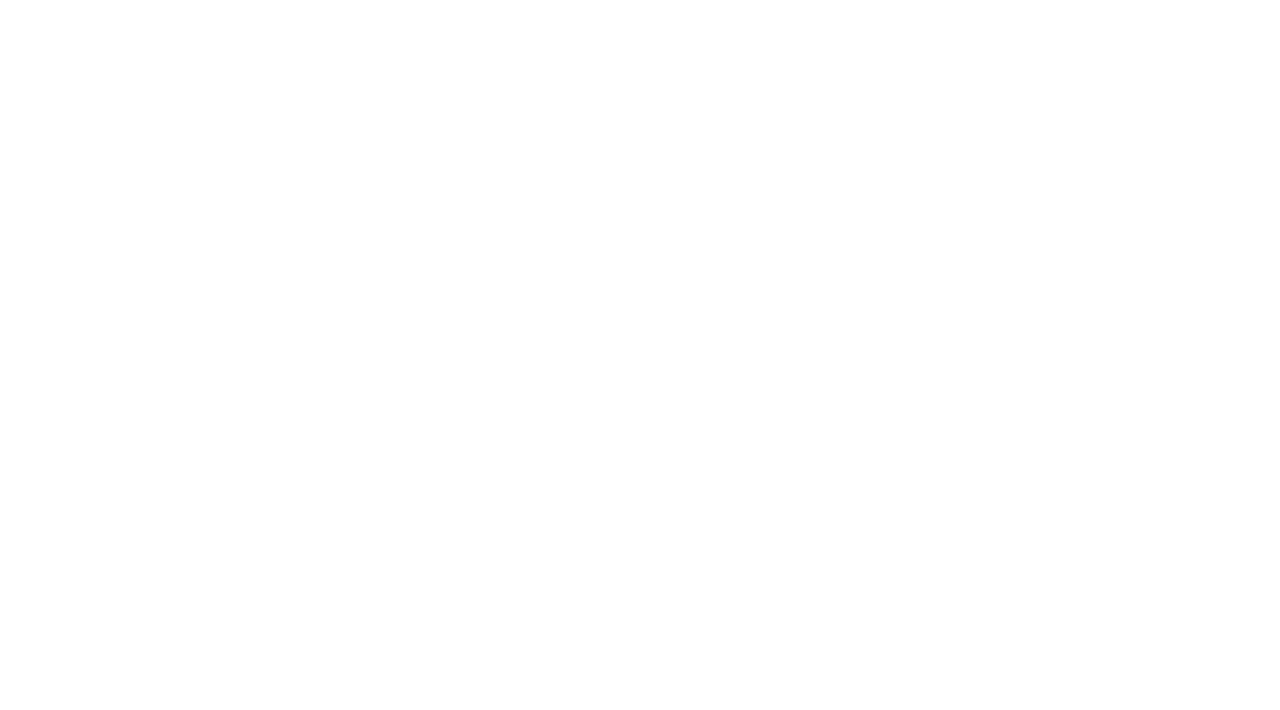
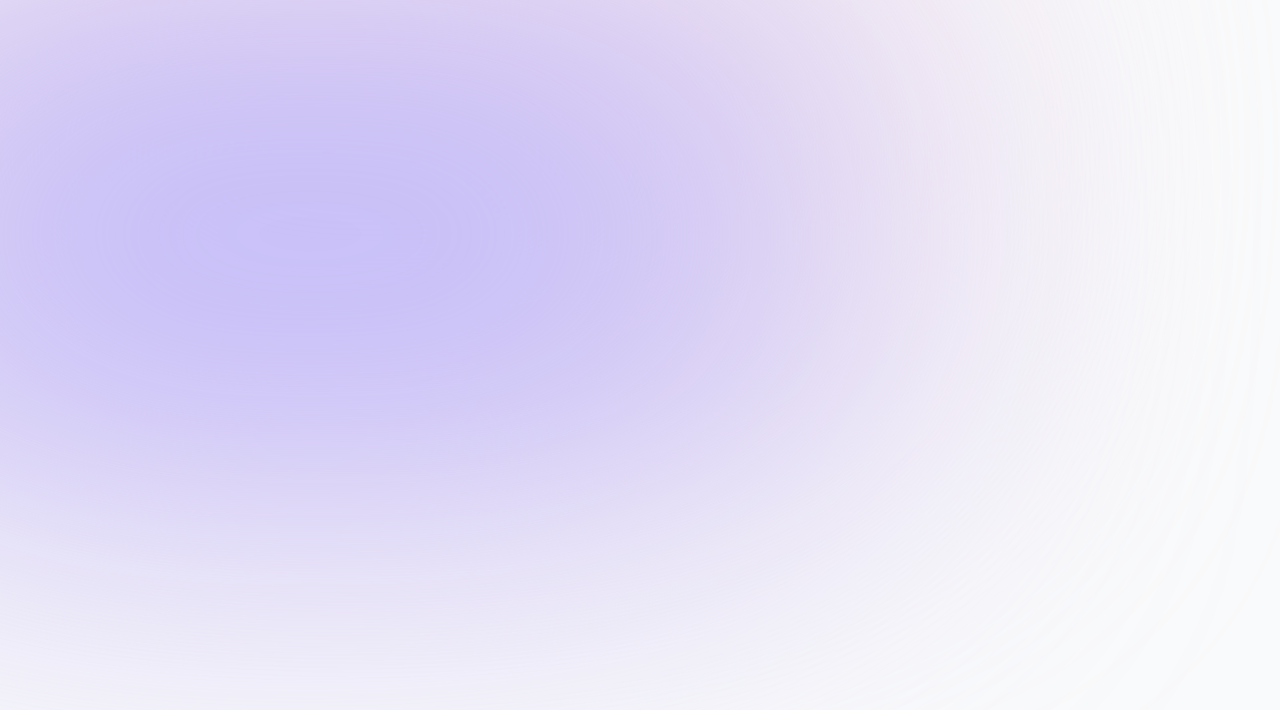
Before and after one commit to Annedrew/portfolio, a Next.js app: page / in a window 1280 px wide. Shown: the top 710 px of the page. Built offline with nearby package versions, Linux system fonts and the light colour scheme.

Commit message:
Set up background color

```diff
--- a/app/layout.tsx
+++ b/app/layout.tsx
@@ -15,7 +15,33 @@ export default function RootLayout({
 }) {
   return (
     <html lang="en">
-      <body className={inter.className}>{children}</body>
+      <body className={`${inter.className} bg-gray-50 text-gray-950`}>
+        <div className='bg-[#fbe2e3]
+                        relative
+                        -z-10
+                        top-[-6rem]
+                        right-[11rem]
+                        h-[31.25rem]
+                        w-[31.25rem]
+                        rounded-full
+                        blur-[10rem]
+                        sm:w-[68.75rem]'></div>
+        <div className='bg-[#bdb7fb]
+                        absolute
+                        -z-10
+                        top-[-1rem]
+                        left-[-35rem]
+                        h-[31.25rem]
+                        w-[31.25rem]
+                        rounded-full
+                        blur-[10rem]
+                        sm:w-[68.75rem]
+                        md:left-[-33rem]
+                        lg:left-[-28rem]
+                        xl:left-[-15rem]
+                        2xl:left-[-5rem]'></div>
+        {children}
+        </body>
     </html>
   )
 }
```
